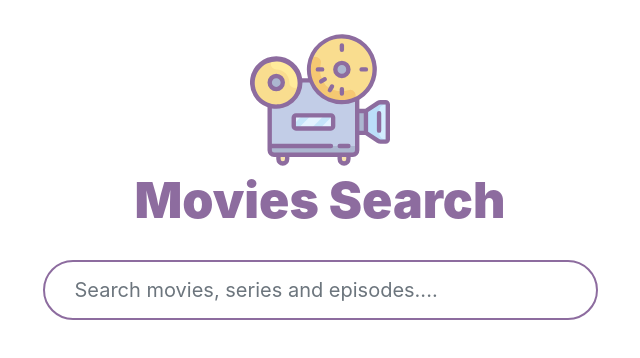
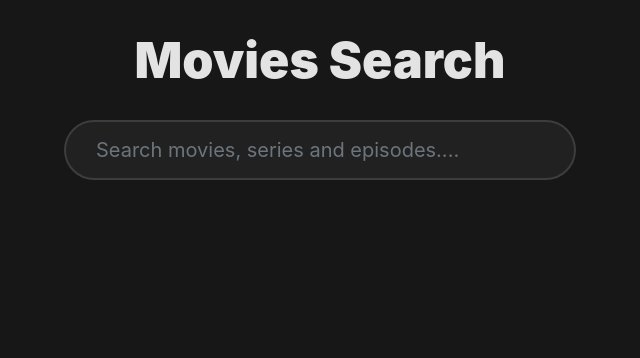
Before and after one commit to taimursaeed/quick-flick, a React (Create React App) app: page / in a window 1280 px wide. Shown: the top 358 px of the page, without its empty margins (320-960 px from the left). Built offline with nearby package versions, Linux system fonts and the light colour scheme; the HTML template or start-up script is replaced by a standard one.

Commit message:
Update UI

```diff
--- a/src/App.js
+++ b/src/App.js
@@ -111,7 +111,6 @@ class App extends React.Component {
   render() {
     return (
       <div className="App">
-        <div className="container-sm">
         <Header
           onChange={this.handleSearch}
           isFetching={this.state.isFetching}
@@ -132,7 +131,6 @@ class App extends React.Component {
           />
         )}
       </div>
-      </div>
     );
   }
 }
--- a/src/App.scss
+++ b/src/App.scss
@@ -1,8 +1,13 @@
 :root {
-  --brand: #8d6c9f;
+  --brand: #fff;
+  --pagebg: #171717;
+  --searchbg: rgba(37, 37, 37, 0.8);
 }
 html {
   font-size: 20px;
+}
+body {
+  background: var(--pagebg);
 }
 .logo {
   img {
@@ -11,7 +16,7 @@ html {
 }
 h1 {
   font-weight: 900;
-  color: var(--brand);
+  color: #e3e3e3;
   margin: 0;
 }
 .search {
@@ -19,7 +24,7 @@ h1 {
   position: sticky;
   top: 20px;
   z-index: 1;
-  width: 50%;
+  width: 40%;
   margin: auto;
   img {
     position: absolute;
@@ -31,19 +36,18 @@ h1 {
   }
   .form-control {
     padding: 0 1.5rem;
-    color: var(--brand);
+    color: #e3e3e3;
     border-radius: 50px;
     height: 3rem;
     line-height: 1;
     -webkit-backdrop-filter: blur(10px);
     backdrop-filter: blur(10px);
-    background: rgba(255, 255, 255, 0.9);
+    background: var(--searchbg);
     border-width: 2px;
-    border-color: var(--brand);
+    border-color: #3d3d3d;
     &:focus {
-      color: var(--brand);
-      border-color: var(--brand);
-      // box-shadow: 0 10px 20px 0 rgba(141, 108, 159, 0.2);
+      color: #e3e3e3;
+      border-color: #3d3d3d;
       box-shadow: none;
     }
   }
@@ -53,19 +57,38 @@ h1 {
   flex-flow: row wrap;
   justify-content: flex-start;
   .card {
-    flex: 0 0 23%;
+    flex: 0 0 18%;
     margin: 1rem 1%;
     border-radius: 1rem;
+    border: none;
+    background: #3d3d3d;
     overflow: hidden;
+    text-decoration: none;
+    color: black;
+    transition: box-shadow 0.3s ease, transform 0.3s ease;
+    &:hover,
+    &.active {
+      transform: translateY(-4px);
+      box-shadow: 0 0 16px black;
+    }
+    .card-body {
+      background: #3d3d3d;
+      padding: 1rem;
+      color: white;
+    }
     .card-title {
       margin-bottom: 0.25rem;
       font-size: 1rem;
+      font-weight: 400;
     }
     img {
       height: 15rem;
       object-fit: cover;
-      background: #f4f4f4;
       object-position: top;
+      background: #3d3d3d;
+    }
+    .release {
+      color: #b9b9b9;
     }
   }
 }
--- a/src/components/header.js
+++ b/src/components/header.js
@@ -4,7 +4,7 @@ export default function Header(props) {
   return (
     <>
       <div className="logo my-4 text-center ">
-        <img src={Logo} alt="Logo" />
+        {/* <img src={Logo} alt="Logo" /> */}
         <h1>Movies Search</h1>
       </div>
       <SearchBar {...props} />
```
Lines whose indentation alone changed are shown as unchanged.
